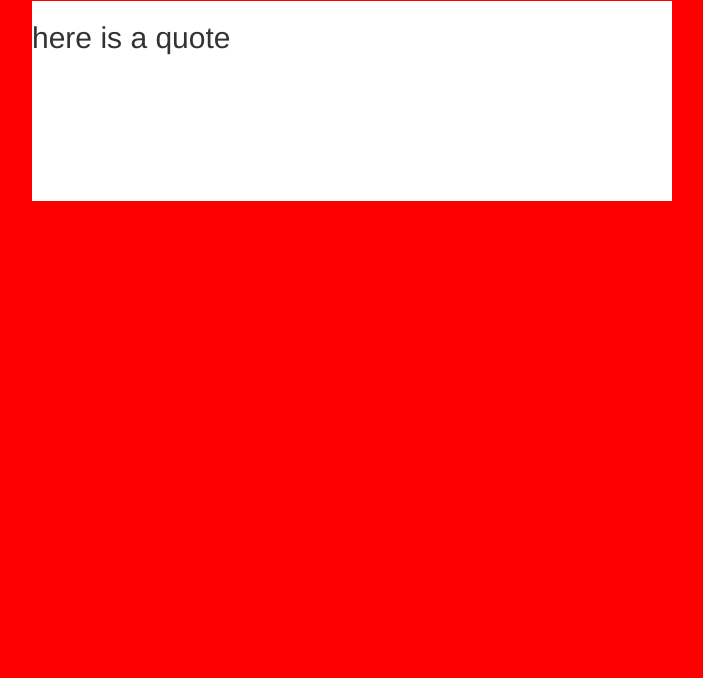
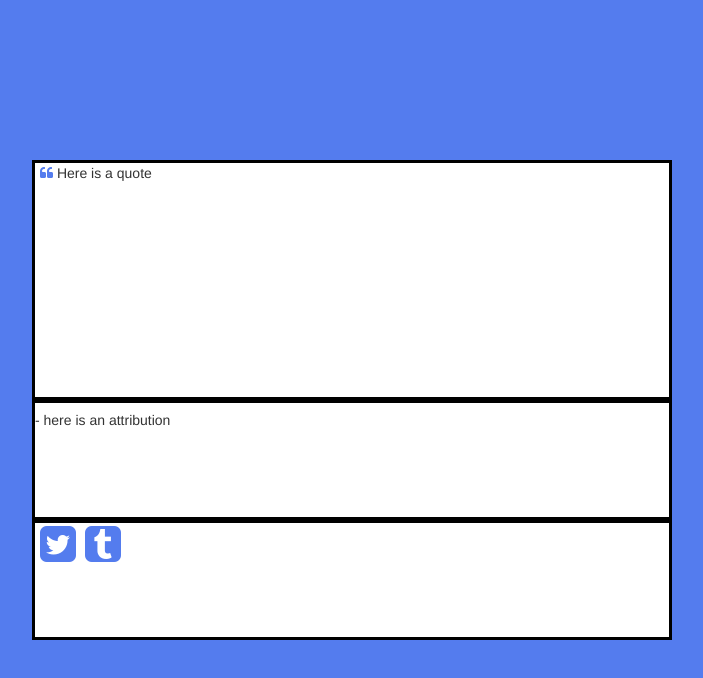
Before and after one commit to PRDavis/random-quote-machine, a plain HTML site: page dev/index.html in a window 1280 px wide. Shown: the whole page, without its empty margins (288-991 px from the left). Drawn offline with nearby package versions, Linux system fonts and the light colour scheme.

Commit message:
feat: Update layout
Change layout and include random color function and font-awesome icons.

```diff
--- a/dev/css/style.css
+++ b/dev/css/style.css
@@ -1,6 +1,45 @@
 
-
+header {
+  height: 20vh;
+}
 .card {
   background-color: #fff;
-  height: 200px;
+  height: 60vh;
+
 }
+
+.quote {
+  background-color: #fff;
+  border: 3px solid black;
+  height: 50%;
+}
+
+.attrib {
+    border: 3px solid black;
+    height: 25%;
+}
+
+.button-row {
+    border: 3px solid black;
+    height: 25%;
+}
+
+.fa-quote-left{
+  content:"\f174";
+  [&#xf10d;]
+}
+
+.fa-tumblr-square{
+  font-size: 3em;
+  content:"\f174";
+}
+
+.fa-twitter-square {
+  content:"\f099";
+  font-size: 3em;
+}
+
+i {
+  margin-left: 5px;
+
+}
--- a/dev/index.html
+++ b/dev/index.html
@@ -6,25 +6,32 @@
   <meta name="viewport" content="width=device-width, initial-scale=1">
   <title>Random Quotes</title>
   <link rel="stylesheet" href="https://maxcdn.bootstrapcdn.com/bootstrap/3.3.6/css/bootstrap.min.css">
-  <link rel="stylesheet" href="/css/style.css">
+  <link href="https://maxcdn.bootstrapcdn.com/font-awesome/4.5.0/css/font-awesome.min.css" rel="stylesheet">
+  <link rel="stylesheet" href="css/style.css">
 </head>
 <body>
   <div class="container-fluid">
-    <div class="row header">
-<div class="col-xs-12">
-
-</div>
-    </div>
+    <header>
+      <div class="row header">
+        <div class="col-xs-12">
+        </div>
+      </div>
+    </header>
     <div class="row main-content">
       <div class="col-xs-3">
       </div>
       <div class="col-xs-6 card">
         <div class="row quote">
-          <h2>here is a quote</h2>
+        <i class="fa fa-quote-left"></i>
+
+          Here is a quote
         </div>
         <div class="row attrib">
-        </div>
+            <h5> - here is an attribution</h5>
+          </div>
         <div class="row button-row">
+          <i class="fa fa-twitter-square"></i>
+          <i class="fa fa-tumblr-square"></i>
         </div>
       </div>
       <div class="col-xs-3">
--- a/dev/js/app.js
+++ b/dev/js/app.js
@@ -1,11 +1,17 @@
+
+
+var colorGen = function(){
+  var possibles = "0123456789ABCDEF".split('');
+  var result = '#';
+  for (var i = 0; i < 6; i++){
+    result += possibles[Math.floor(Math.random() * 16)];
+  }
+  return result;
+};
+
+var randColor = colorGen();
 
 
 
-var bgColor = "Red";
-
-
-
-
-
-
-$("body").css("background-color", bgColor);
+$("body").css("background-color", randColor);
+$("i").css("color", randColor);
```
